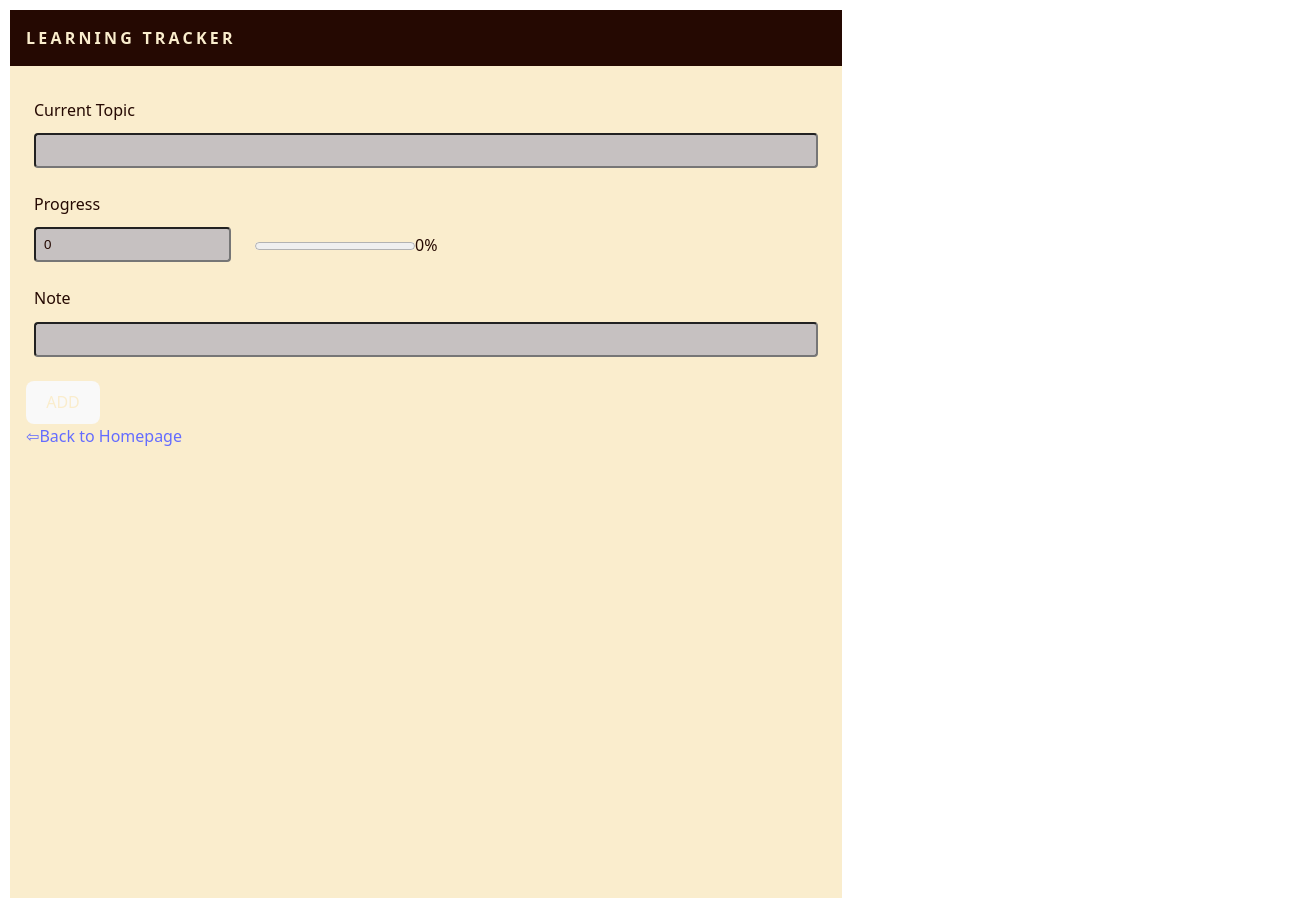
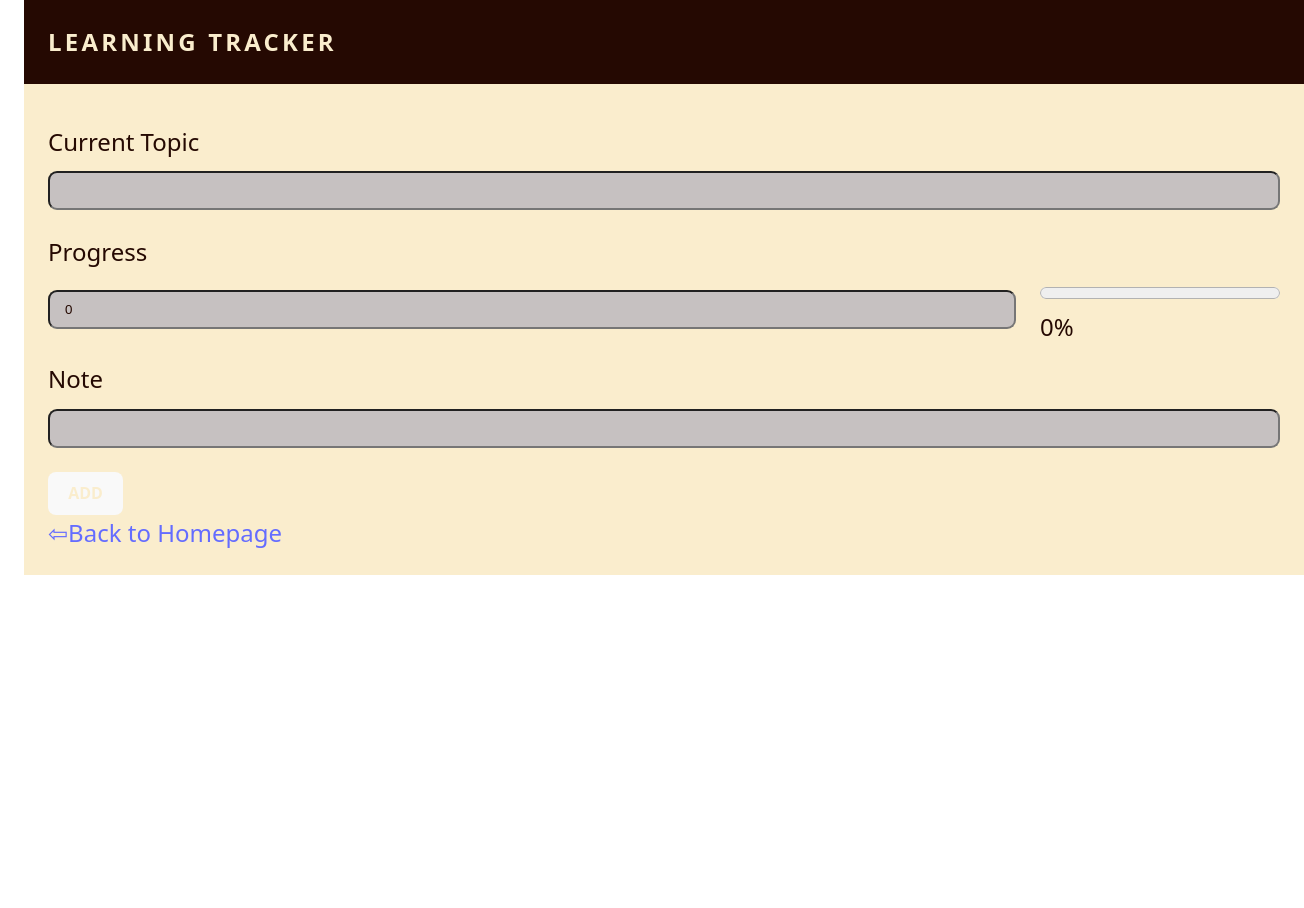
Before and after one commit to enochrx/learning-tracker, a React (Vite) app: page /newtopic in a window 1280 px wide. Shown: the whole page, 1304 px wide, since content can reach past the window. After the commit the page ends 800 px from the top, so only its background shows below. Built offline with nearby package versions, Linux system fonts and the light colour scheme.

Commit message:
tsilwind flexbox

```diff
--- a/src/index.css
+++ b/src/index.css
@@ -22,45 +22,54 @@ a:hover {
   color: #535bf2;
 }
 
+* {
+  padding: 0;
+  margin: 0;
+  box-sizing: border-box;
+}
+
+.container {
+  font-size: 1.5rem;
+  margin: 0 1em;
+  padding: 1em;
+}
+
 body {
-  margin: 10px;
-  display: flex;
   color: #250902;
-  min-width: 320px;
   min-height: 100vh;
 }
 
-h1 {
+/* h1 {
   font-size: 1.2em;
   line-height: 1.1;
-}
+} */
+
 main {
-  height: 100vh;
-  padding: 16px;
   background-color: #faedcd;
-  width: 100vh;
-  /* margin: 0 24px; */
+  width: 100%;
 }
 
 header {
   background-color: #250902;
-  padding: 16px;
+  width: 100%;
 }
 
 input {
-  padding: 0.5rem;
+  padding: 10px 15px;
   margin: 0.5rem 0;
   background-color: #c6c1c1;
-  border-radius: 4px;
+  border-radius: 9px;
   color: #250902;
+  letter-spacing: 1px;
+  width: 100%;
 }
 
 button {
   border-radius: 8px;
   border: 1px solid transparent;
   padding: 0.6em 1.2em;
-  font-size: 1em;
-  font-weight: 500;
+  font-size: 1rem;
+  font-weight: bolder;
   font-family: inherit;
   background-color: #250902;
   cursor: pointer;
@@ -98,7 +107,7 @@ button:focus-visible {
 }
 
 .row {
-  padding: 0 0.5rem;
+  /* padding: 0 0.5rem; */
   display: flex;
   flex-direction: column;
   gap: 0.2rem;
@@ -114,3 +123,9 @@ button:focus-visible {
   align-items: center;
   justify-content: flex-start;
 }
+
+.input-field input:focus,
+.input-field input:valid {
+  outline: none;
+  border: #2f0b02;
+}
--- a/src/pages/AppLayout.jsx
+++ b/src/pages/AppLayout.jsx
@@ -6,9 +6,11 @@ const AppLayout = () => {
   return (
     <div>
       <Header />
-      <main>
-        <Outlet />
-      </main>
+      <div>
+        <main className="container">
+          <Outlet />
+        </main>
+      </div>
     </div>
   );
 };
--- a/src/pages/CreateTopic.jsx
+++ b/src/pages/CreateTopic.jsx
@@ -13,7 +13,7 @@ const CreateTopic = () => {
   }
 
   return (
-    <div>
+    <div className="form">
       <form action="" onSubmit={handleSubmit}>
         <div className="row">
           <label htmlFor="Topic">Current Topic</label>
--- a/src/pages/Header.jsx
+++ b/src/pages/Header.jsx
@@ -3,7 +3,7 @@ import { Link } from "react-router-dom";
 
 const Header = () => {
   return (
-    <header>
+    <header className="container">
       <Link to="/" className="header">
         Learning Tracker
       </Link>
```
